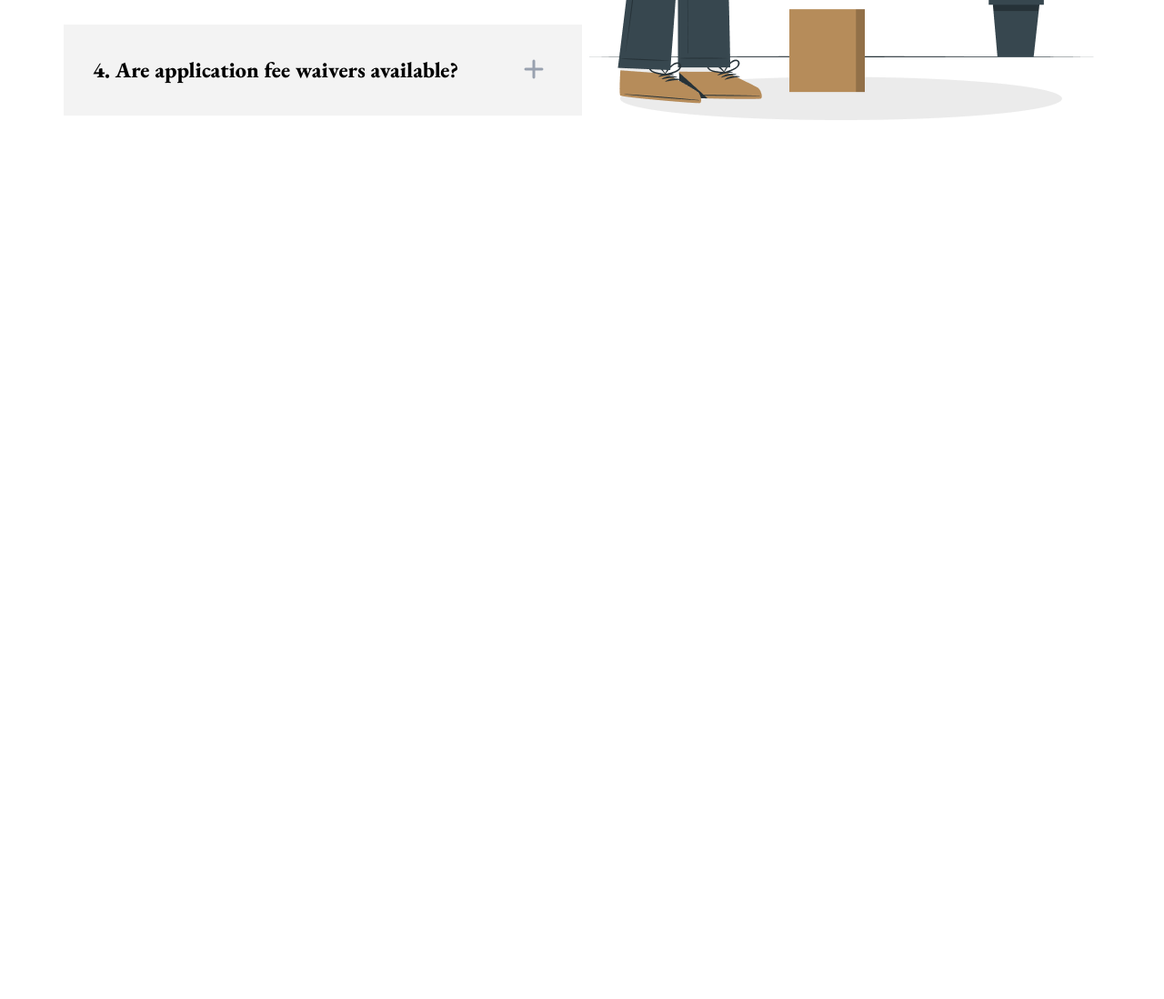
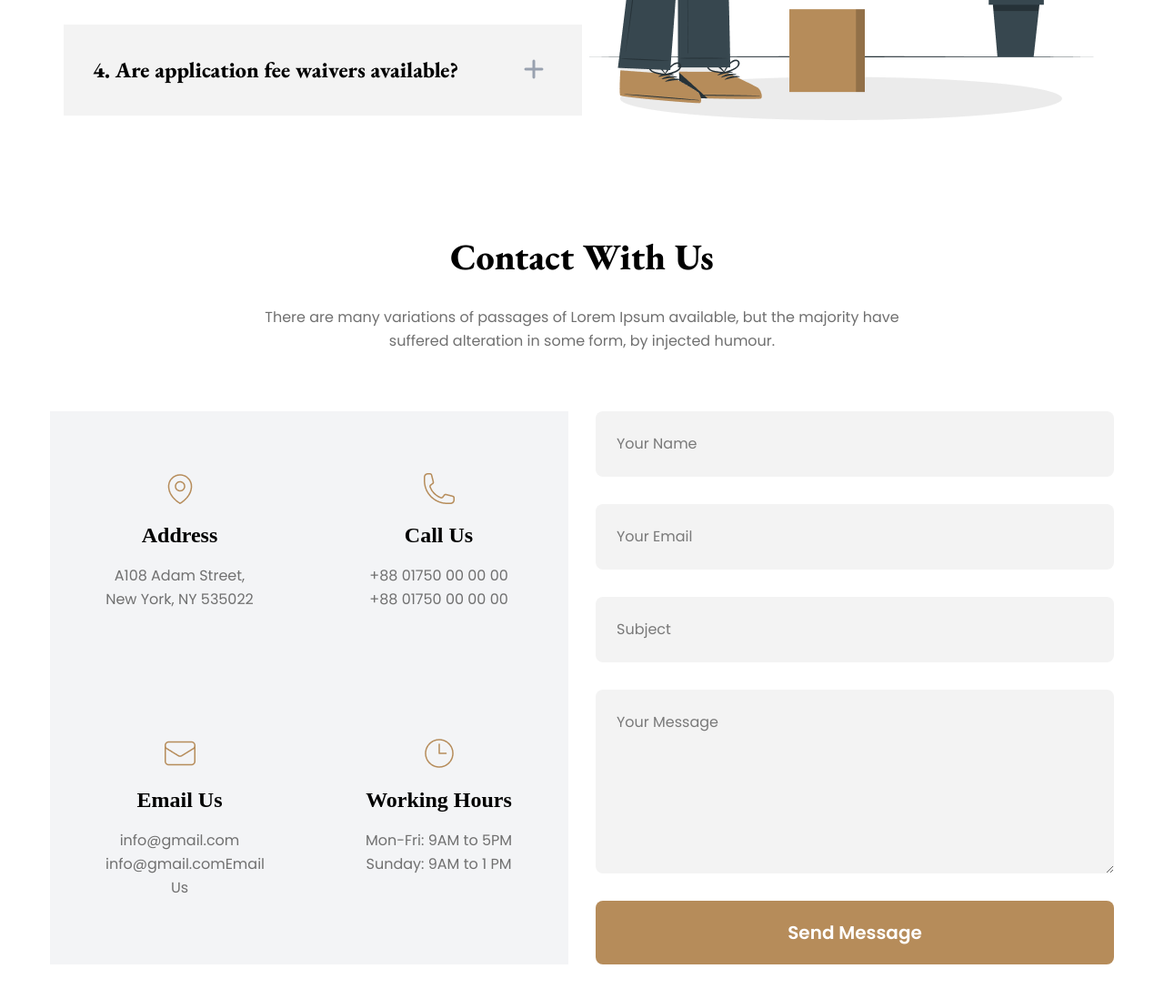
Before and after one commit to IftaherSayem/legal-tailwind-css, a plain HTML site: page index.html in a window 1280 px wide. Shown: the part 3287-4385 px from the top of the page at 91% size. Before the commit the page ends 3539 px from the top, so only its background shows below. Drawn offline with nearby package versions, Linux system fonts and the light colour scheme.

Commit message:
added client contact container in main section

```diff
--- a/index.html
+++ b/index.html
@@ -137,6 +137,58 @@
                 <img src="images/faq.png" alt="" srcset="">
             </div>
         </section>
+
+        <section class="mb-[120px]">
+            <div class="w-[714px] mx-auto">
+                <h2 class="text-[40px] font-['EB_Garamond'] font-extrabold mb-[24px]">Contact With Us</h2>
+                <p class="text-[#707070] font-['poppins'] text-[16px]/[26px] mb-[64px]">There are many variations of passages of Lorem Ipsum available, but the majority have suffered alteration in some form, by injected humour.</p>
+            </div>
+
+            <div class="flex gap-[30px]">
+                <div class="bg-gray-100 grid grid-cols-2">
+                    <div class="w-[285px] mx-auto">
+                        <div class="w-[163px] mx-[61px] my-[65px] items-center text-center">
+                            <img src="images/location.png" alt="" srcset="" class="mx-auto mb-[15px]">
+                            <h4 class="font-['ÉB_Garamond'] font-extrabold text-2xl mb-[16px]">Address</h4>
+                            <p class="text-[#707070] font-['poppins'] text-[16px]/[26px] mb-[64px]">A108 Adam Street,<br>New York, NY 535022</p>
+                        </div>
+                    </div>
+
+                    <!-- <span class="bg-gray-400 w-[570px] h-[1px] rotate-90"></span> -->
+
+                    <div class="w-[285px] mx-auto">
+                        <div class="w-[163px] mx-[61px] my-[65px]">
+                            <img src="images/call.png" alt="" srcset="" class="mx-auto mb-[15px]">
+                            <h4 class="font-['ÉB_Garamond'] font-extrabold text-2xl mb-[16px]">Call Us</h4>
+                            <p class="text-[#707070] font-['poppins'] text-[16px]/[26px] mb-[64px]">+88 01750 00 00 00<br>+88 01750 00 00 00</p>
+                        </div>
+                    </div>
+                    <!-- <span class="bg-gray-400 w-[570px] h-[1px] col-span-2"></span> -->
+                    <div class="w-[285px] mx-auto">
+                        <div class="w-[163px] mx-[61px] my-[65px]">
+                            <img src="images/email.png" alt="" srcset="" class="mx-auto mb-[15px]">
+                            <h4 class="font-['ÉB_Garamond'] font-extrabold text-2xl mb-[16px]">Email Us</h4>
+                            <p class="text-[#707070] font-['poppins'] text-[16px]/[26px] mb-[64px]">info@gmail.com<br>info@gmail.comEmail Us</p>
+                        </div>
+                    </div>
+                    <div class="w-[285px] mx-auto">
+                        <div class="w-[163px] mx-[61px] my-[65px]">
+                            <img src="images/time.png" alt="" srcset="" class="mx-auto mb-[15px]">
+                            <h4 class="font-['ÉB_Garamond'] font-extrabold text-2xl mb-[16px]">Working Hours</h4>
+                            <p class="text-[#707070] font-['poppins'] text-[16px]/[26px] mb-[64px]">Mon-Fri: 9AM to 5PM<br>Sunday: 9AM to 1 PM</p>
+                        </div>
+                    </div>
+                </div>
+
+                <div class="w-[570px] flex flex-col gap-[30px]">
+                    <input type="text" name="" id="" placeholder="Your Name" class="bg-[#F3F3F3] rounded-lg font-['poppins'] text-[16px]/[26px] py-[23px] pl-[23px]">
+                    <input type="email" name="" id="" placeholder="Your Email" class="bg-[#F3F3F3] rounded-lg font-['poppins'] text-[16px]/[26px] py-[23px] pl-[23px]">
+                    <input type="text" name="" id="" placeholder="Subject" class="bg-[#F3F3F3] rounded-lg font-['poppins'] text-[16px]/[26px] py-[23px] pl-[23px]">
+                    <textarea id="message" rows="6" placeholder="Your Message" class="bg-[#F3F3F3] rounded-lg font-['poppins'] text-[16px]/[26px] py-[23px] pl-[23px]"></textarea>
+                    <button class="bg-[#B68C5A] text-white font-['poppins'] font-semibold text-xl py-[21px] px-[211px] rounded-lg">Send Message</button>
+                </div>
+            </div>
+        </section>
     </main>
 </body>
 </html>
```
